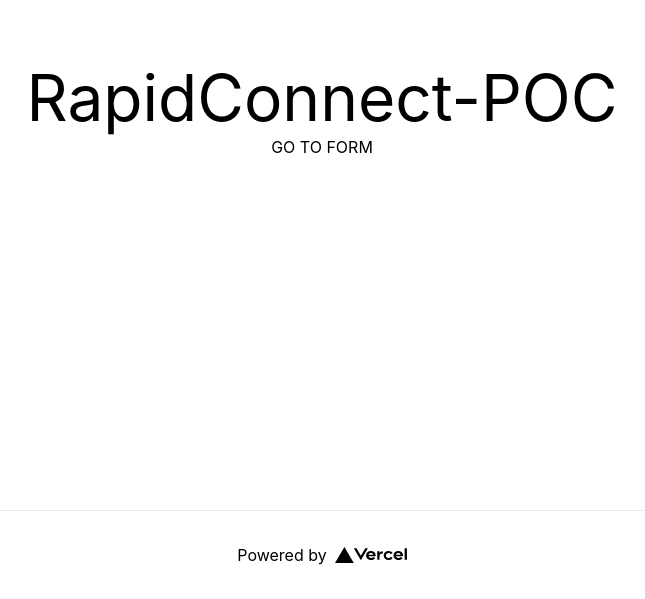
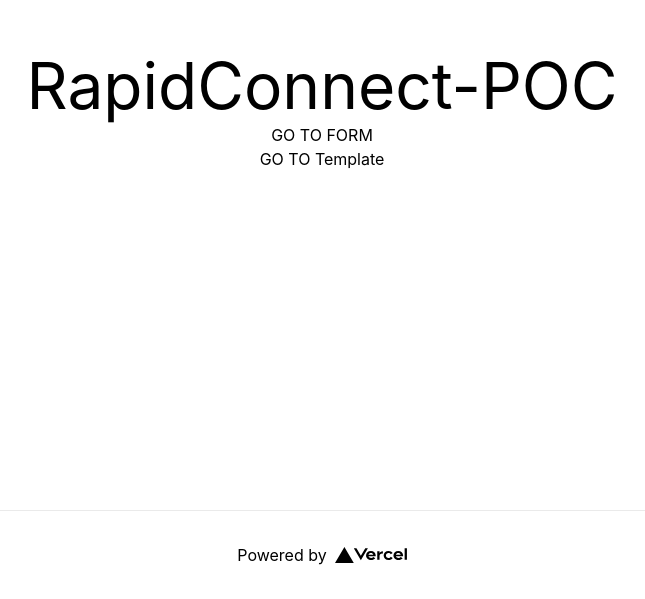
Before and after one commit to JacksonBey/RapidConnect-POC, a Next.js app: page / in a window 1280 px wide. Shown: the part 290-889 px from the top of the page, without its empty margins (318-963 px from the left). Built offline with nearby package versions, Linux system fonts and the light colour scheme.

Commit message:
Update index.js

```diff
--- a/pages/index.js
+++ b/pages/index.js
@@ -18,6 +18,7 @@ export default function Home() {
             RapidConnect-POC
         </h1>
         <Link href="/form">GO TO FORM</Link>
+        <Link href="/template">GO TO Template</Link>
       </main>
 
       <footer className={styles.footer}>
```
